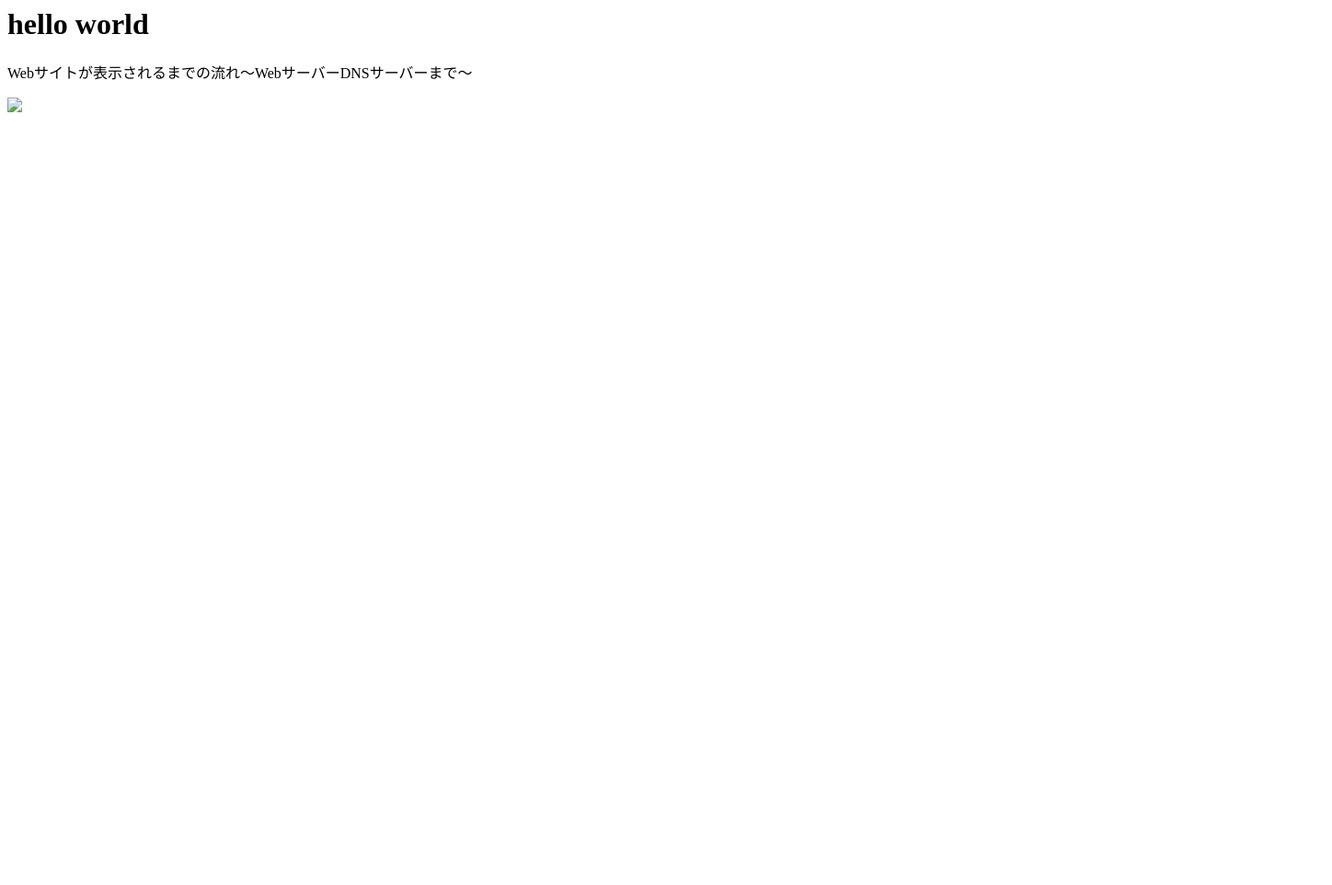
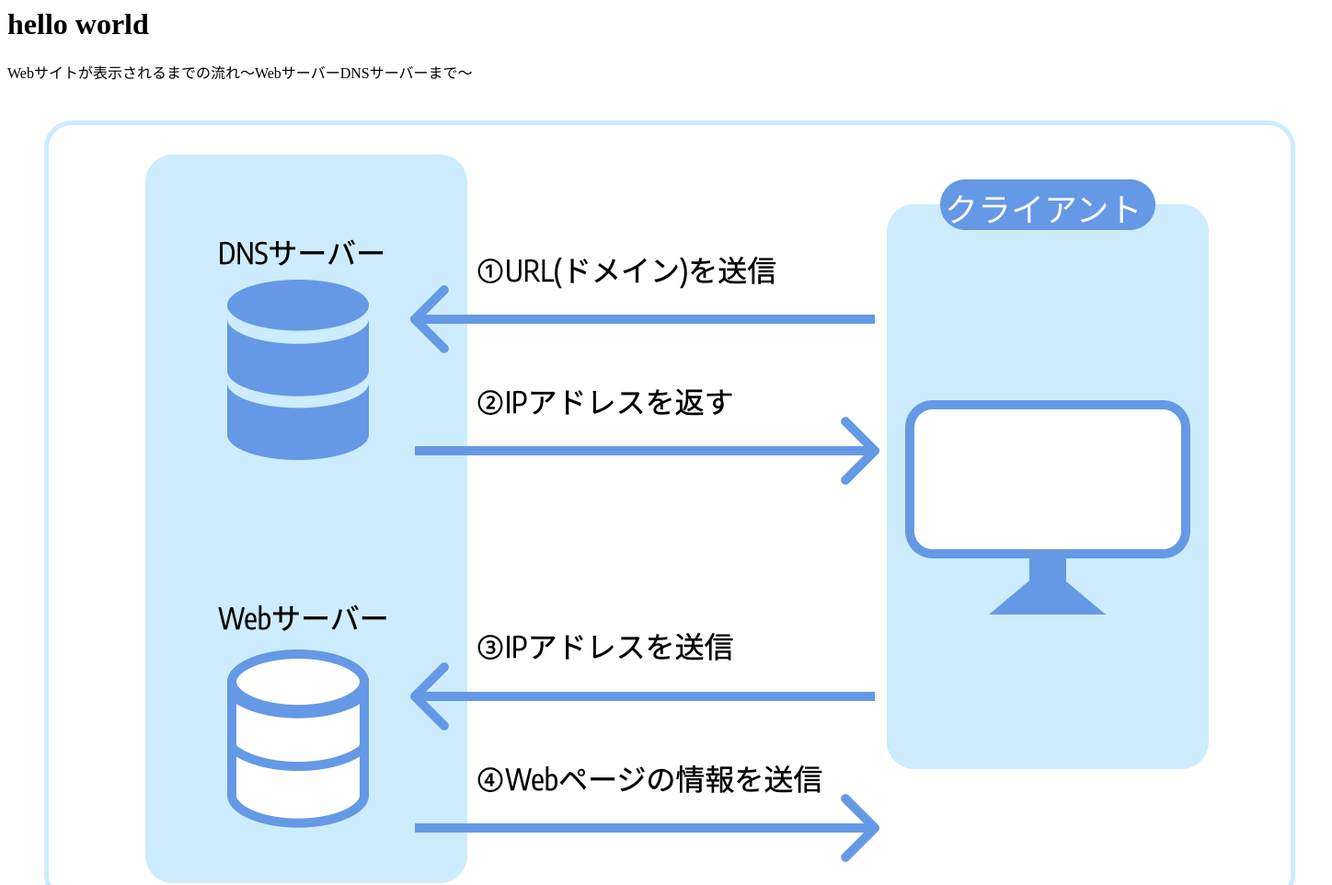
Before and after one commit to i2124073/vol2, a plain HTML site: page index.html in a window 1280 px wide. Shown: the top 962 px of the page at 92% size, 1448 px wide, since content can reach past the window. Before the commit the page ends 800 px from the top, so only its background shows below. Drawn offline with Linux system fonts and the light colour scheme.

Commit message:
Update index.html

```diff
--- a/index.html
+++ b/index.html
@@ -1,3 +1,3 @@
 <h1>hello world</h1>
 <p>Webサイトが表示されるまでの流れ〜WebサーバーDNSサーバーまで〜</p>
-<img src="i212403.png">
+<img src="i2124073.png">
```
